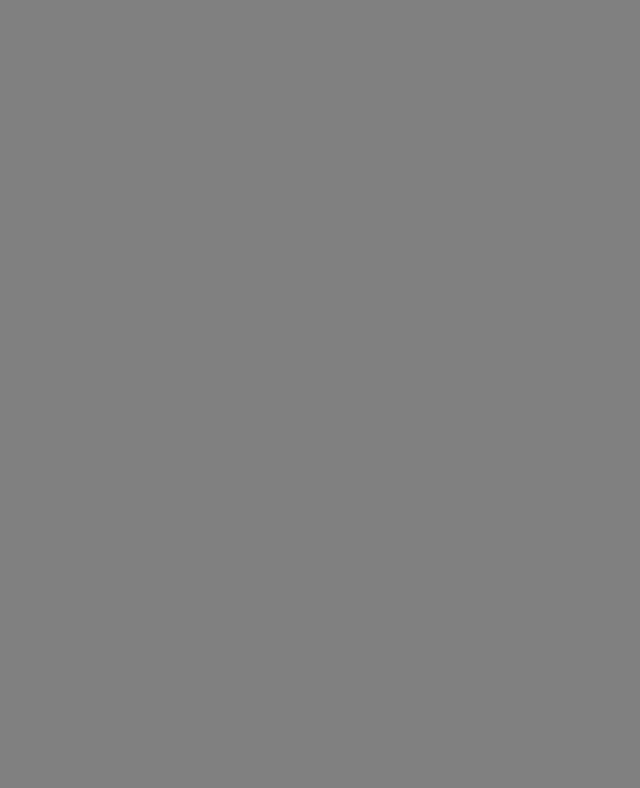
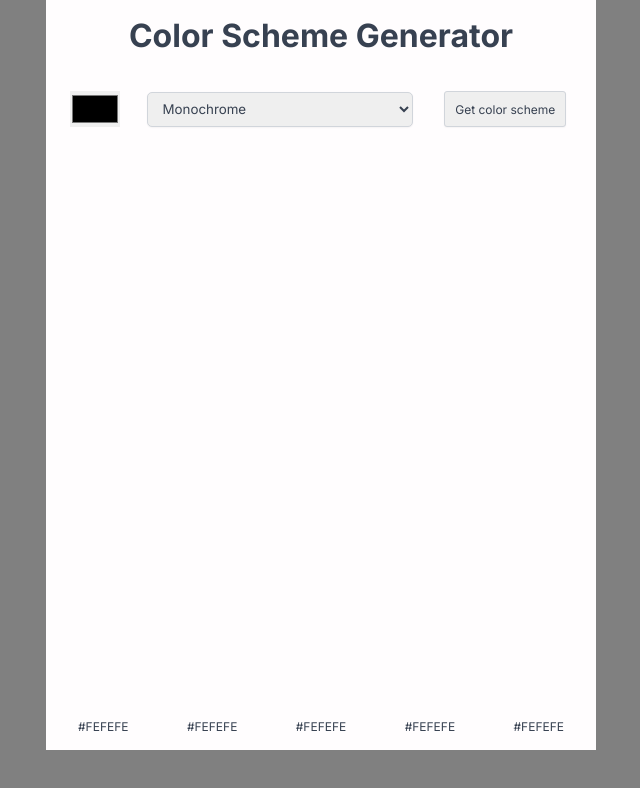
Before and after one commit to itsmichaeld/Color-Scheme-Generator, a plain HTML site: page index.html in a window 1280 px wide. Shown: the whole page, without its empty margins (319-959 px from the left). Drawn offline with Linux system fonts and the light colour scheme.

Commit message:
Updated HTML and CSS

```diff
--- a/index.html
+++ b/index.html
@@ -4,10 +4,51 @@
     <meta charset="UTF-8" />
     <meta http-equiv="X-UA-Compatible" content="IE=edge" />
     <meta name="viewport" content="width=device-width, initial-scale=1.0" />
+    <link rel="preconnect" href="https://fonts.googleapis.com" />
+    <link rel="preconnect" href="https://fonts.gstatic.com" crossorigin />
+    <link
+      href="https://fonts.googleapis.com/css2?family=Inter:wght@400;700&display=swap"
+      rel="stylesheet"
+    />
     <link rel="stylesheet" href="style.css" />
     <title>Color Scheme Generator</title>
   </head>
   <body>
+    <header class="main-header">
+      <h1>Color Scheme Generator</h1>
+    </header>
+    <main>
+      <section class="color-choice-section">
+        <input type="color" class="seed-color" id="color-picker" />
+        <form>
+          <select id="scheme-mode" name="scheme-mode">
+            <option value="monochrome">Monochrome</option>
+            <option value="monochrome-dark">Monochrome-dark</option>
+            <option value="monochrome-light">Monochrome-light</option>
+            <option value="analogic">Analogic</option>
+            <option value="complement">Complement</option>
+            <option value="analogic-complement">Analogic-complement</option>
+            <option value="triad">Triad</option>
+            <option value="quad">Quad</option>
+          </select>
+          <button id="generate-colors-btn">Get color scheme</button>
+        </form>
+      </section>
+      <section class="generated-colors">
+        <div class="color-container"></div>
+        <div class="color-container"></div>
+        <div class="color-container"></div>
+        <div class="color-container"></div>
+        <div class="color-container"></div>
+      </section>
+      <section class="generated-colors-hex-values">
+        <div class="hex-value">#FEFEFE</div>
+        <div class="hex-value">#FEFEFE</div>
+        <div class="hex-value">#FEFEFE</div>
+        <div class="hex-value">#FEFEFE</div>
+        <div class="hex-value">#FEFEFE</div>
+      </section>
+    </main>
     <script src="script.js"></script>
   </body>
 </html>
--- a/style.css
+++ b/style.css
@@ -4,6 +4,101 @@
   margin: 0;
 }
 
+:root {
+  --light-bg-color: #fffdfe;
+  --dark-text-color: #374151;
+  --border-grey: #d1d5db;
+}
+
 body {
   background-color: grey;
+  font-family: "Inter", sans-serif;
 }
+
+header,
+main {
+  width: 550px;
+  margin: 0 auto;
+  background-color: var(--light-bg-color);
+  color: var(--dark-text-color);
+}
+
+/* Header */
+
+header {
+  height: 4em;
+}
+h1 {
+  text-align: center;
+  padding-top: 0.5em;
+}
+
+/* Main */
+.color-choice-section {
+  display: flex;
+  height: 5.625em;
+  align-items: center;
+  padding: 0 1.5em;
+}
+
+.seed-color {
+  width: 3.75em;
+  height: 2.75em;
+  border: none;
+  cursor: pointer;
+  margin-right: 2em;
+}
+
+#scheme-mode {
+  font-family: "Inter", sans-serif;
+  color: var(--dark-text-color);
+  line-height: 1.5em;
+  width: 20em;
+  height: 2.625em;
+  padding: 0.5625em 0.8125em;
+  margin-right: 2em;
+  border: 0.0625em solid var(--border-grey);
+  border-radius: 0.375em;
+  box-shadow: 0em 0.0625em 0.125em rgba(0, 0, 0, 0.05);
+  cursor: pointer;
+}
+
+#generate-colors-btn {
+  font-family: "Inter", sans-serif;
+  color: var(--dark-text-color);
+  font-weight: 500;
+  font-size: 0.75rem;
+  padding: 0.8125em;
+  border: 0.0625em solid var(--border-grey);
+  border-radius: 0.25em;
+  box-shadow: 0em 0.0625em 0.125em rgba(0, 0, 0, 0.05);
+  cursor: pointer;
+}
+
+/* Colors section */
+
+.generated-colors {
+  width: 100%;
+  display: flex;
+  justify-content: space-evenly;
+  height: 550px;
+}
+
+.color-container {
+  width: 100%;
+}
+
+.generated-colors-hex-values {
+  display: flex;
+  justify-content: space-between;
+  align-items: center;
+  padding: 0 2em;
+  width: 100%;
+  height: 2.875em;
+}
+
+.hex-value {
+  font-size: 0.75rem;
+  font-weight: 500;
+  line-height: 2em;
+}
```
